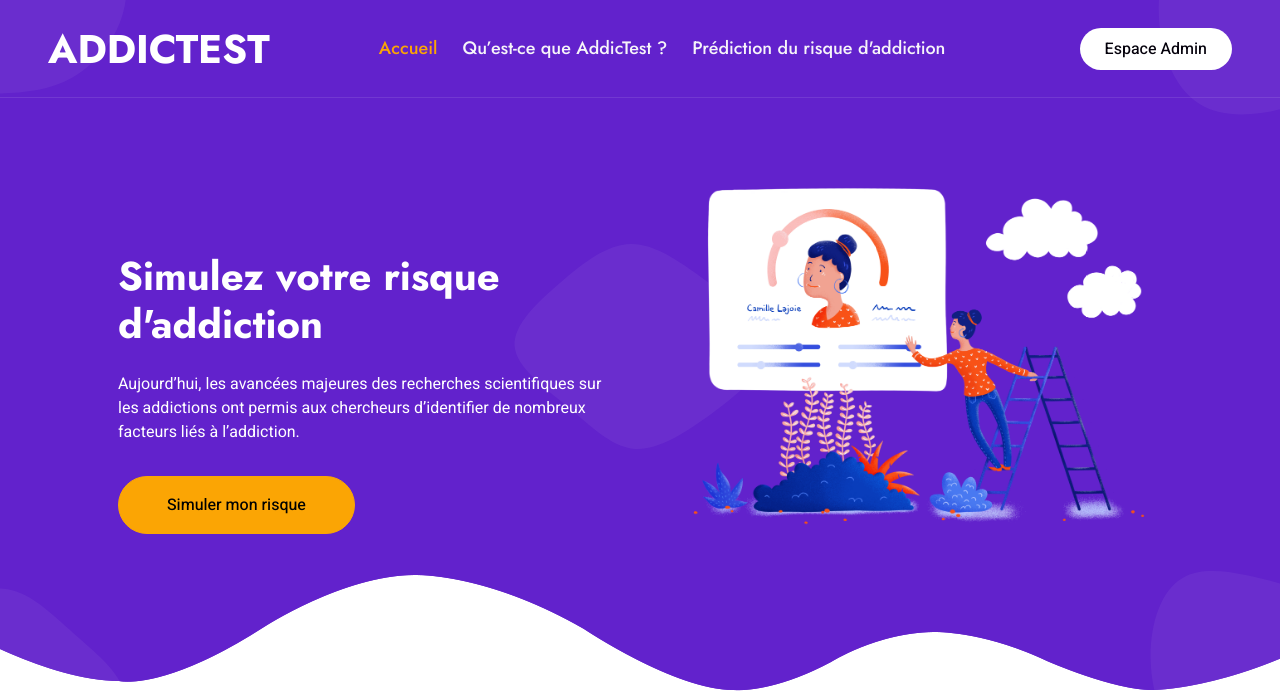
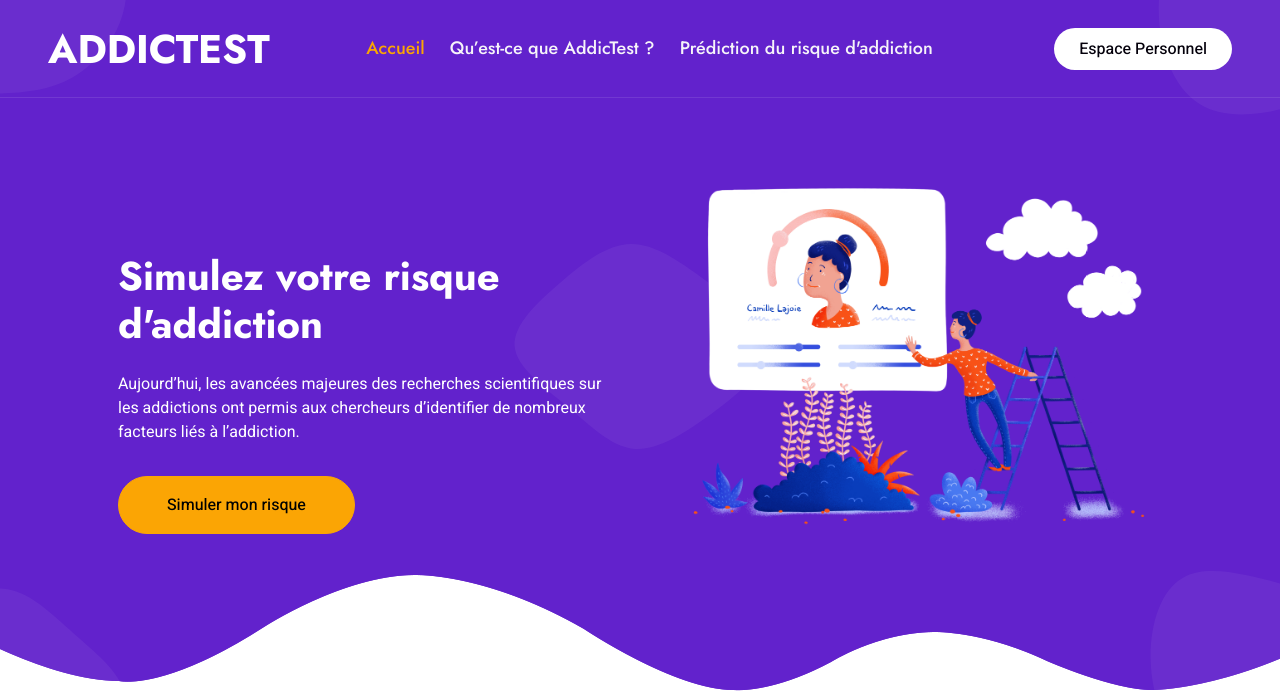
Before and after one commit to salahef1/AddicTest, a Django app: page / in a window 1280 px wide. Shown: the top 693 px of the page. Run offline with Django 3.2, Linux system fonts and the light colour scheme; some libraries are stand-ins or nearby versions.

Commit message:
changed files

```diff
--- a/predict/templates/predict/about.html
+++ b/predict/templates/predict/about.html
@@ -62,7 +62,7 @@
                         <a href="{% url 'about' %}"  class="nav-item nav-link active">Qu’est-ce que AddicTest ?</a>
                         <a href="{% url 'simulation' %}" href="" class="nav-item nav-link">Prédiction du risque d'addiction</a>
                     </div>
-                    <a href="{% url 'admin:index'%}" class="btn rounded-pill py-2 px-4 ms-3 d-none d-lg-block">Espace Admin</a>
+                    <a href="{% url 'home'%}" class="btn rounded-pill py-2 px-4 ms-3 d-none d-lg-block">Espace Personnel</a>
                 </div>
             </nav>
 
--- a/predict/templates/predict/index.html
+++ b/predict/templates/predict/index.html
@@ -61,7 +61,7 @@
                         <a href="{% url 'about' %}"  class="nav-item nav-link">Qu’est-ce que AddicTest ?</a>
                         <a href="{% url 'simulation' %}" href="" class="nav-item nav-link">Prédiction du risque d'addiction</a>
                     </div>
-                    <a href="{% url 'admin:index'%}" class="btn rounded-pill py-2 px-4 ms-3 d-none d-lg-block">Espace Admin</a>
+                    <a href="{% url 'home'%}" class="btn rounded-pill py-2 px-4 ms-3 d-none d-lg-block">Espace Personnel</a>
                 </div>
             </nav>
 
--- a/predict/templates/predict/resultat.html
+++ b/predict/templates/predict/resultat.html
@@ -62,7 +62,7 @@
                         <a href="{% url 'about' %}"  class="nav-item nav-link">Qu’est-ce que AddicTest ?</a>
                         <a href="{% url 'simulation' %}" href="" class="nav-item nav-link active">Prédiction du risque d'addiction</a>
                     </div>
-                    <a href="{% url 'admin:index'%}" class="btn rounded-pill py-2 px-4 ms-3 d-none d-lg-block">Espace Admin</a>
+                    <a href="{% url 'home'%}" class="btn rounded-pill py-2 px-4 ms-3 d-none d-lg-block">Espace Personnel</a>
                 </div>
             </nav>
 
--- a/predict/templates/predict/simulation.html
+++ b/predict/templates/predict/simulation.html
@@ -62,7 +62,7 @@
                         <a href="{% url 'about' %}"  class="nav-item nav-link">Qu’est-ce que AddicTest ?</a>
                         <a href="{% url 'simulation' %}" href="" class="nav-item nav-link active">Prédiction du risque d'addiction</a>
                     </div>
-                    <a href="{% url 'admin:index'%}" class="btn rounded-pill py-2 px-4 ms-3 d-none d-lg-block">Espace Admin</a>
+                    <a href="{% url 'home'%}" class="btn rounded-pill py-2 px-4 ms-3 d-none d-lg-block">Espace Personnel</a>
                 </div>
             </nav>
 
```
Also changed, not shown: predict/static/predict/img/about.png (deleted), predict/static/predict/img/amin.jpg (deleted), predict/static/predict/img/ayoub.jpg (deleted), predict/static/predict/img/map.png (deleted), predict/static/predict/img/portfolio-1.jpg (deleted), predict/static/predict/img/rachid.jpg (deleted), predict/static/predict/img/salah.jpg (deleted), predict/static/predict/img/team-1.jpg (deleted), predict/static/predict/img/team-2.jpg (deleted), predict/static/predict/img/team-3.jpg (deleted), 1 other file.
